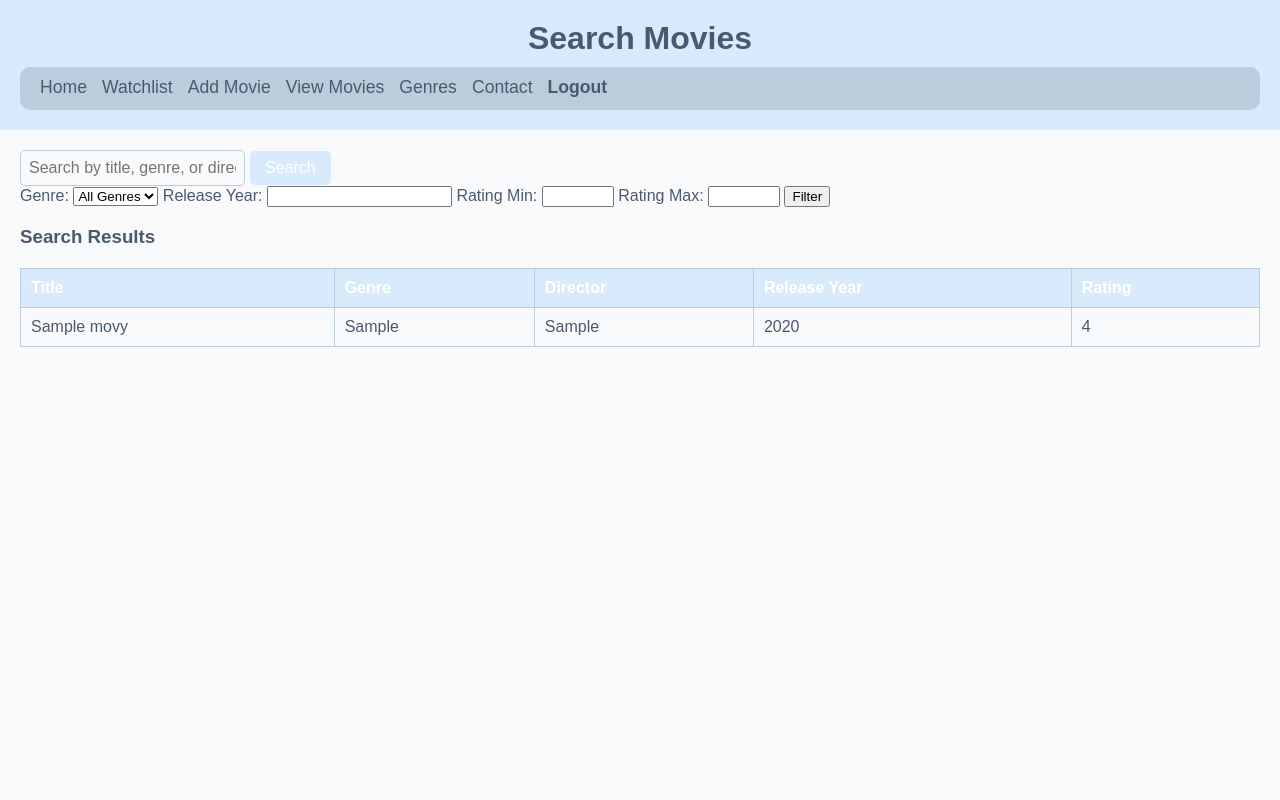
After one commit to mahir817/Movie_database, a PHP site: page /search.php in a window 1280 px wide. The commit adds this page. Run offline with PHP 8.4, Linux system fonts and the light colour scheme; tables that the repository leaves empty or names only in its code hold one stand-in row (values such as "Sample post").

Commit message:
added search feature

```diff
--- a/genres.php
+++ b/genres.php
@@ -55,7 +55,7 @@ $fixed_genres = [
             <li><a href="add_movie.php">Add Movie</a></li>
             <li><a href="view_movies.php">View Movies</a></li>
             <li><a href="genres.php" class="active">Genres</a></li>
-            <li><a href="contact.php">Contact</a></li>
+
             <li><a href="index.php?logout=1" class="logout-link">Logout</a></li>
         </ul>
     </div>
--- /dev/null
+++ b/search.php
@@ -0,0 +1,132 @@
+<?php
+session_start();
+
+// Database connection
+$servername = "localhost";
+$username = "root";
+$password = "";
+$dbname = "project";
+
+$conn = new mysqli($servername, $username, $password, $dbname);
+if ($conn->connect_error) {
+    die("Connection failed: " . $conn->connect_error);
+}
+
+// Initialize search and filter parameters
+$query = isset($_GET['query']) ? $_GET['query'] : "";
+$filter_genre = isset($_GET['filter_genre']) ? $_GET['filter_genre'] : "";
+$release_year = isset($_GET['release_year']) ? $_GET['release_year'] : "";
+$rating_min = isset($_GET['rating_min']) ? $_GET['rating_min'] : "";
+$rating_max = isset($_GET['rating_max']) ? $_GET['rating_max'] : "";
+
+// Construct SQL query
+$sql = "SELECT * FROM movies WHERE 1=1";
+
+// Search by title, genre, or director
+if (!empty($query)) {
+    $sql .= " AND (title LIKE '%$query%' OR genre LIKE '%$query%' OR director LIKE '%$query%')";
+}
+
+// Filter by genre
+if (!empty($filter_genre)) {
+    $sql .= " AND genre LIKE '%$filter_genre%'";
+}
+
+// Filter by release year
+if (!empty($release_year)) {
+    $sql .= " AND release_year = '$release_year'";
+}
+
+// Filter by rating range
+if (!empty($rating_min) && !empty($rating_max)) {
+    $sql .= " AND rating BETWEEN $rating_min AND $rating_max";
+}
+
+// Execute query
+$result = $conn->query($sql);
+?>
+<!DOCTYPE html>
+<html lang="en">
+<head>
+    <meta charset="UTF-8">
+    <meta name="viewport" content="width=device-width, initial-scale=1.0">
+    <title>Search Movies</title>
+    <link rel="stylesheet" href="style2.css">
+</head>
+<body>
+<div class="header">
+    <h2>Search Movies</h2>
+    <div class="navbar">
+        <ul>
+            <li><a href="index.php">Home</a></li>
+            <li><a href="watchlist.php">Watchlist</a></li>
+            <li><a href="add_movie.php">Add Movie</a></li>
+            <li><a href="view_movies.php">View Movies</a></li>
+            <li><a href="genres.php">Genres</a></li>
+            <li><a href="contact.php">Contact</a></li>
+            <li><a href="index.php?logout=1" class="logout-link">Logout</a></li>
+        </ul>
+    </div>
+</div>
+<div class="content">
+    <form method="get" action="search.php" class="search-form">
+        <input type="text" name="query" placeholder="Search by title, genre, or director" value="<?php echo htmlspecialchars($query); ?>">
+        <button type="submit">Search</button>
+    </form>
+
+    <form method="get" action="search.php" class="filter-form">
+        <label for="filter_genre">Genre:</label>
+        <select name="filter_genre" id="filter_genre">
+            <option value="">All Genres</option>
+            <?php
+            $genres = ["Action", "Comedy", "Drama", "Thriller", "Satire", "Romance", "Horror", "Fantasy", "Crime", "Musical", "Mystery"];
+            foreach ($genres as $genre) {
+                $selected = $genre === $filter_genre ? "selected" : "";
+                echo "<option value='$genre' $selected>$genre</option>";
+            }
+            ?>
+        </select>
+
+        <label for="release_year">Release Year:</label>
+        <input type="number" name="release_year" id="release_year" value="<?php echo htmlspecialchars($release_year); ?>">
+
+        <label for="rating_min">Rating Min:</label>
+        <input type="number" name="rating_min" id="rating_min" step="0.1" min="0" max="10" value="<?php echo htmlspecialchars($rating_min); ?>">
+
+        <label for="rating_max">Rating Max:</label>
+        <input type="number" name="rating_max" id="rating_max" step="0.1" min="0" max="10" value="<?php echo htmlspecialchars($rating_max); ?>">
+
+        <button type="submit">Filter</button>
+    </form>
+
+    <h3>Search Results</h3>
+    <?php if ($result->num_rows > 0): ?>
+        <table>
+            <thead>
+                <tr>
+                    <th>Title</th>
+                    <th>Genre</th>
+                    <th>Director</th>
+                    <th>Release Year</th>
+                    <th>Rating</th>
+                </tr>
+            </thead>
+            <tbody>
+                <?php while ($row = $result->fetch_assoc()): ?>
+                    <tr>
+                        <td><?php echo htmlspecialchars($row['title']); ?></td>
+                        <td><?php echo htmlspecialchars($row['genre']); ?></td>
+                        <td><?php echo htmlspecialchars($row['director']); ?></td>
+                        <td><?php echo htmlspecialchars($row['release_year']); ?></td>
+                        <td><?php echo htmlspecialchars($row['rating']); ?></td>
+                    </tr>
+                <?php endwhile; ?>
+            </tbody>
+        </table>
+    <?php else: ?>
+        <p>No results found.</p>
+    <?php endif; ?>
+</div>
+</body>
+</html>
+<?php $conn->close(); ?>
--- a/style2.css
+++ b/style2.css
@@ -1,3 +1,306 @@
+/* General styles */
+body {
+    font-family: Arial, sans-serif;
+    margin: 0;
+    padding: 0;
+    height: 100vh;
+    display: flex;
+    flex-direction: column;
+    background-color: #F8FAFC;
+    color: #4A5A6D;
+
+}
+
+/* Header styles */
+.header {
+    background-color: #D9EAFD;
+
+    padding: 20px;
+    text-align: center;
+    color: white;
+}
+
+.header h2 {
+    margin: 0;
+    font-size: 2em;
+    color: #4A5A6D;
+
+}
+
+.navbar {
+    display: flex;
+    justify-content: space-between;
+    align-items: center;
+    margin-top: 10px;
+    padding: 10px 20px;
+    background-color: #BCCCDC;
+
+    border-bottom: 2px solid #BCCCDC;
+    border-radius: 10px;
+}
+
+.navbar ul {
+    list-style-type: none;
+    display: flex;
+    gap: 15px;
+    padding: 0;
+    margin: 0;
+}
+
+.navbar ul li {
+    display: inline;
+}
+
+.navbar ul li a {
+    text-decoration: none;
+    color: #4A5A6D;
+
+    font-size: 1.1em;
+    transition: color 0.3s;
+}
+
+.navbar ul li a:hover {
+    color: #D9EAFD;
+
+}
+
+
+.logout-link {
+    color: red;
+    font-weight: bold;
+    text-decoration: none;
+}
+
+.logout-link:hover {
+    color: white;
+}
+
+
+.search-form {
+    display: flex;
+    align-items: center;
+    gap: 5px;
+}
+
+.search-form input[type="text"] {
+    padding: 8px;
+    font-size: 1em;
+    border: 1px solid #BCCCDC;
+    border-radius: 5px;
+    background-color: #F8FAFC;
+    color: #4A5A6D;
+
+}
+
+.search-form button {
+    background-color: #D9EAFD;
+    color: white;
+    border: none;
+    padding: 8px 15px;
+    font-size: 1em;
+    border-radius: 5px;
+    cursor: pointer;
+    transition: background-color 0.3s;
+}
+
+.search-form button:hover {
+    background-color: #BCCCDC;
+}
+
+
+.content {
+    flex: 1;
+    padding: 20px;
+}
+
+.welcome-message {
+    text-align: center;
+    margin-bottom: 20px;
+}
+
+.movie-categories {
+    display: grid;
+    grid-template-columns: repeat(auto-fit, minmax(200px, 1fr));
+    gap: 20px;
+}
+
+.movie-category {
+    background-color: #BCCCDC;
+    padding: 15px;
+    border-radius: 10px;
+    text-align: center;
+    transition: transform 0.3s, background-color 0.3s;
+}
+
+.movie-category h3 {
+    margin-bottom: 10px;
+    color: #4A5A6D;
+
+}
+
+.movie-category:hover {
+    background-color: #D9EAFD;
+    transform: scale(1.05);
+}
+
+/* Logout button */
+.logout-btn {
+    display: inline-block;
+    margin-top: 20px;
+    padding: 10px 20px;
+    background-color: red;
+    color: white;
+    text-decoration: none;
+    border-radius: 5px;
+    font-weight: bold;
+    transition: background-color 0.3s;
+    text-align: center;
+}
+
+.logout-btn:hover {
+    background-color: rgb(179, 47, 47);
+}
+
+/* Sort form styles */
+.sort-form {
+    margin-bottom: 20px;
+    display: flex;
+    align-items: center;
+    gap: 10px;
+}
+
+.sort-form label {
+    font-weight: bold;
+    color: #4A5A6D;
+
+}
+
+.sort-form select,
+.sort-form button {
+    padding: 8px;
+    font-size: 1em;
+    border-radius: 5px;
+    border: 1px solid #BCCCDC;
+}
+
+/* Table styles */
+table {
+    width: 100%;
+    border-collapse: collapse;
+    margin-top: 20px;
+}
+
+table th,
+table td {
+    border: 1px solid #BCCCDC;
+    padding: 10px;
+    text-align: left;
+    color: #4A5A6D;
+
+}
+
+table th {
+    background-color: #D9EAFD;
+    color: white;
+}
+
+table tr:nth-child(even) {
+    background-color: #F8FAFC;
+}
+
+table tr:hover {
+    background-color: #D9EAFD;
+    color: white;
+}
+
+.edit-button,
+.delete-button {
+    text-decoration: none;
+    padding: 5px 10px;
+    margin: 5px;
+    border-radius: 5px;
+    font-size: 14px;
+}
+
+.edit-button {
+    background-color: #4CAF50;
+    color: white;
+}
+
+.delete-button {
+    background-color: #f44336;
+    color: white;
+}
+.genre-list {
+    list-style: none;
+    padding: 0;
+}
+
+.genre-list li {
+    margin: 10px 0;
+}
+
+.genre-list a {
+    text-decoration: none;
+    color: #333;
+    font-size: 18px;
+    font-weight: bold;
+    transition: color 0.3s;
+}
+
+.genre-list a:hover {
+    color: #9aa6b2;
+}
+.genre-dropdown {
+    margin: 20px auto; /* Center align the element vertically */
+    text-align: center; /* Center align text inside the container */
+
+}
+
+#genre-select {
+    display: inline-block; /* Ensure dropdown is inline for proper alignment */
+    padding: 10px;
+    font-size: 1em;
+    border: 1px solid #ccc;
+    border-radius: 5px;
+    cursor: pointer;
+}
+
+/* Dropdown Menu Styles */
+.dropdown-content {
+    display: none;
+    /* Hide dropdown by default */
+    position: absolute;
+    top: 100%;
+    /* Position below the parent */
+    left: 0;
+    background-color: #fff;
+    border: 1px solid #ccc;
+    box-shadow: 0 4px 6px rgba(0, 0, 0, 0.1);
+    z-index: 1000;
+    list-style: none;
+    padding: 0;
+    min-width: 200px;
+}
+
+.dropdown-content a {
+    padding: 10px;
+    display: block;
+    color: #000;
+    text-decoration: none;
+}
+
+.dropdown-content a:hover {
+    background-color: #D9EAFD;
+    /* Hover effect for dropdown items */
+}
+
+/* Active state when clicked */
+.dropdown-content.show {
+    display: block;
+}
+
+/* Adjust Navbar for Alignment */
 
 
 /* General styles */
@@ -22,35 +325,7 @@ body {
     color: #4A5A6D;
 }
 
-.navbar {
-    display: flex;
-    justify-content: space-between;
-    align-items: center;
-    padding: 10px 20px;
-    background-color: #BCCCDC;
-}
 
-.navbar ul {
-    list-style: none;
-    display: flex;
-    padding: 0;
-    margin: 0;
-}
-
-.navbar ul li {
-    margin-right: 20px;
-    position: relative;
-}
-
-.navbar ul li a {
-    text-decoration: none;
-    color: #4A5A6D;
-    font-size: 1.1em;
-}
-
-.navbar ul li a:hover {
-    color: #D9EAFD;
-}
 
 .dropdown-content {
     display: none;
```
